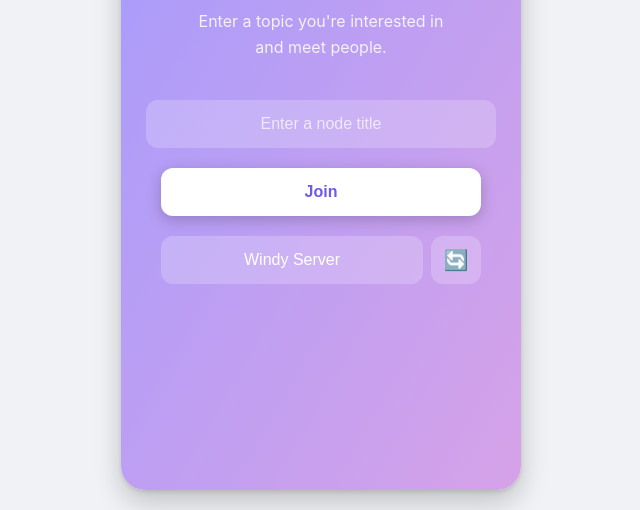
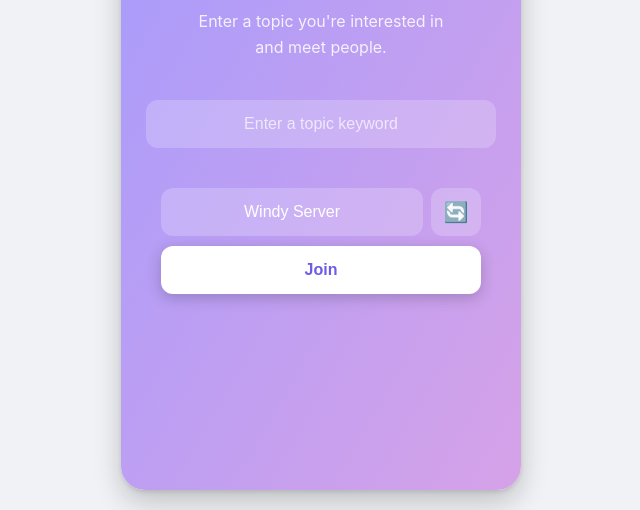
Before and after one commit to nodingCo/nodeChat, a website: page index.html in a window 1280 px wide. Shown: the part 290-800 px from the top of the page, without its empty margins (319-959 px from the left). Drawn offline with nearby package versions, Linux system fonts and the light colour scheme; no server answers; a web font is replaced by a local one.

Commit message:
switch div position on the main screen

```diff
--- a/index.html
+++ b/index.html
@@ -359,7 +359,7 @@
           placeholder="노드 제목 입력"
           autocomplete="off"
         />
-        <button id="entry-button" data-i18n-key="joinButton">접속</button>
+
         <div class="nickname-wrapper" style="margin-top: 20px">
           <input
             type="text"
@@ -371,6 +371,7 @@
           />
           <button id="regen-nickname-btn">🔄</button>
         </div>
+        <button id="entry-button" data-i18n-key="joinButton">접속</button>
       </div>
 
       <div id="chat-screen">
@@ -403,7 +404,7 @@
           entryDescription:
             "지금 관심있는 주제를 입력해서<br/>사람들을 만나보세요.",
           nicknamePlaceholder: "닉네임을 입력하세요",
-          entryPlaceholder: "노드 제목 입력",
+          entryPlaceholder: "주제 키워드 입력",
           joinButton: "접속",
           leaveButton: "나가기",
           chatPlaceholder: "메시지 또는 /go <노드 제목>",
@@ -416,14 +417,14 @@
           loadingHotNodes: "인기 노드를 불러오는 중...",
           noHotNodes: "아직 인기 노드가 없습니다.",
           errorLoadingHotNodes: "인기 노드를 불러오는데 실패했습니다.",
-          nodeStats: "방문수 {visits} | 유저 {users}",
+          nodeStats: "방문수 {visits}",
         },
         en: {
           entryTitle: "Node Chat 🤫",
           entryDescription:
             "Enter a topic you're interested in<br/>and meet people.",
           nicknamePlaceholder: "Enter your nickname (under 20 chars)",
-          entryPlaceholder: "Enter a node title",
+          entryPlaceholder: "Enter a topic keyword",
           joinButton: "Join",
           leaveButton: "Leave",
           chatPlaceholder: "Message or /go <node title>",
@@ -436,7 +437,7 @@
           loadingHotNodes: "Loading popular nodes...",
           noHotNodes: "No popular nodes yet.",
           errorLoadingHotNodes: "Failed to load popular nodes.",
-          nodeStats: "Visits {visits} | Users {users}",
+          nodeStats: "Visits {visits}",
         },
       };
 
```
